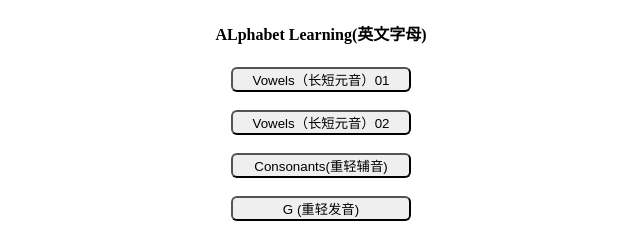
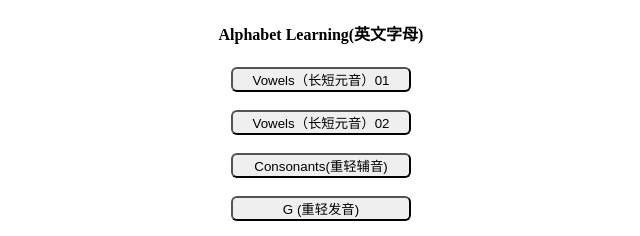
Before and after one commit to YongLiang24/English_Basic, a plain HTML site: page index.html in a window 1280 px wide. Shown: the top 236 px of the page, 319-959 px from the left. Drawn offline with Linux system fonts and the light colour scheme.

Commit message:
spelling fix

```diff
--- a/index.html
+++ b/index.html
@@ -6,7 +6,7 @@
 </head>
 <body>
 <div style="text-align: center">
-<h4>ALphabet Learning(英文字母)</h4>
+<h4>Alphabet Learning(英文字母)</h4>
 <a href="longVowel.html">
 <button class="main_button" id="longVowel">Vowels（长短元音）01</button>
 </a></br></br>
```
